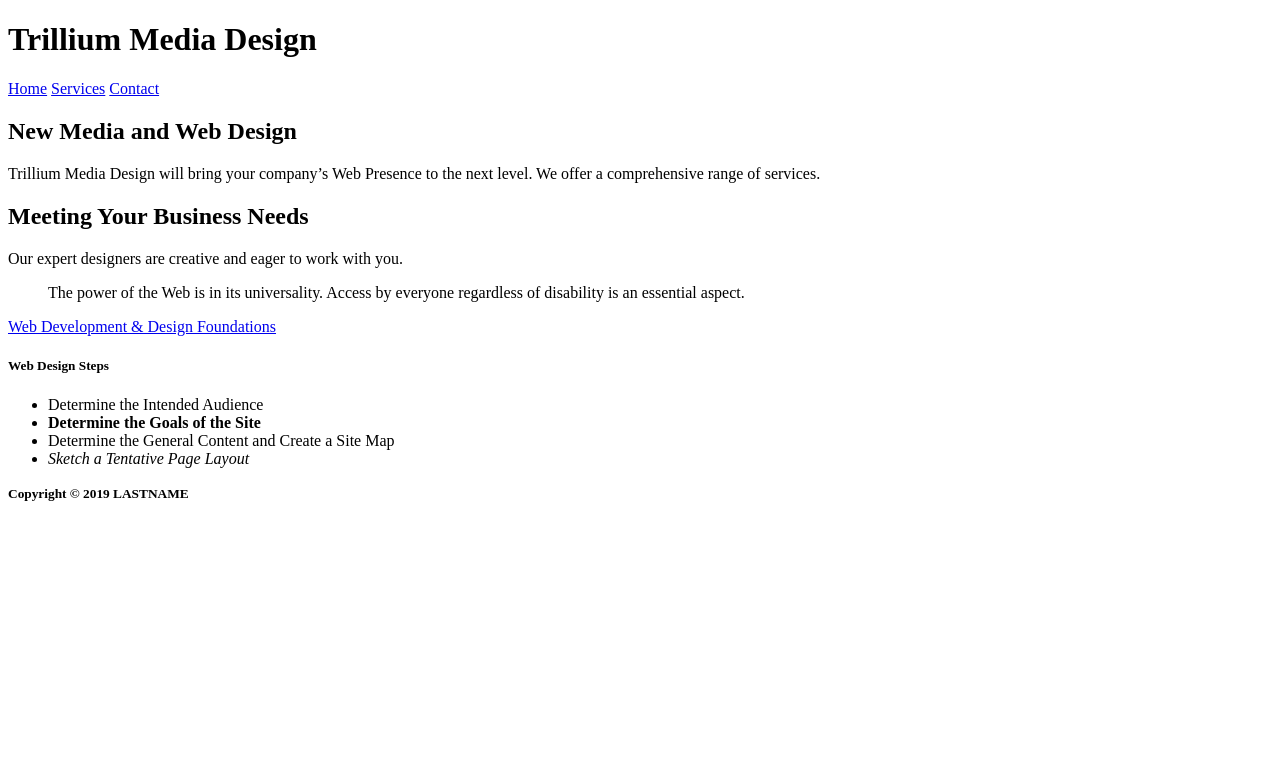
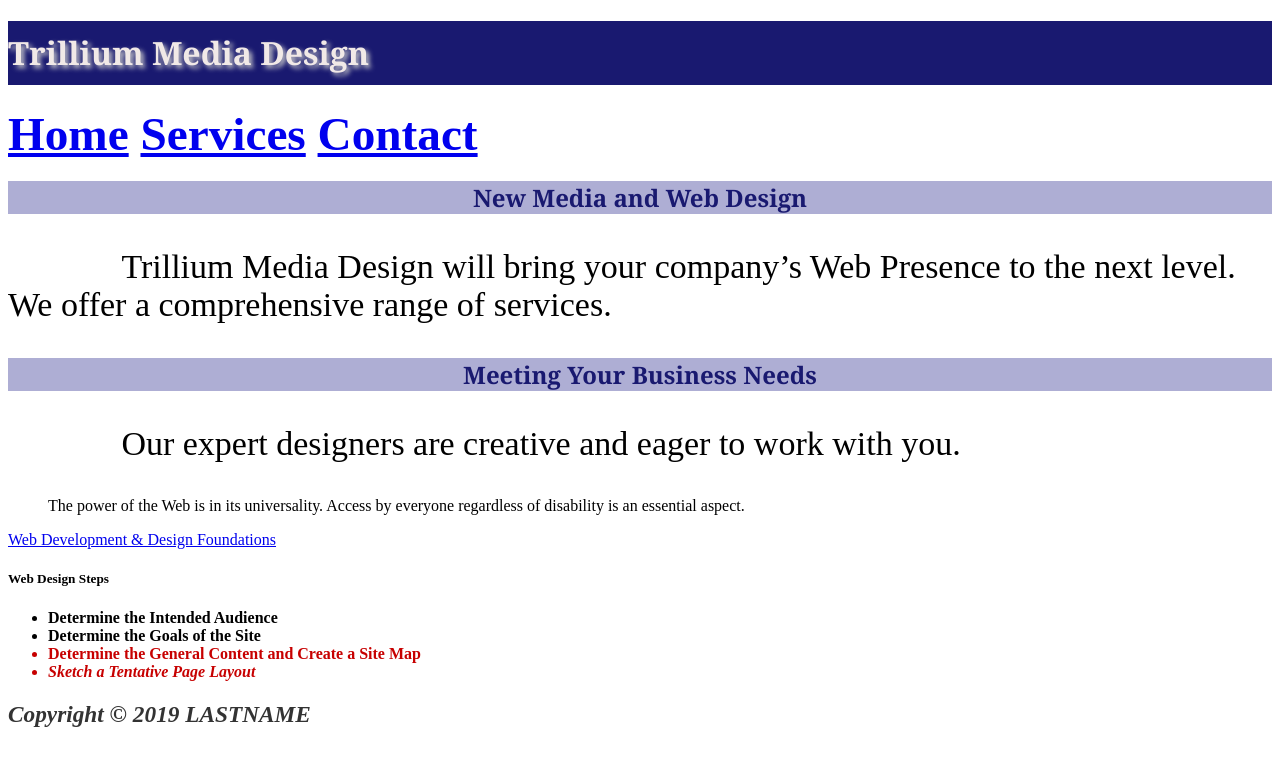
Before and after one commit to 44144Sp21/ch3inclassnotes-emilylloyd-19, a plain HTML site: page index.html in a window 1280 px wide. Drawn offline with Linux system fonts and the light colour scheme.

Commit message:
Ch.3InClassNotes
Completed the code for all pages, and created a style css file.

```diff
--- a/index.html
+++ b/index.html
@@ -1,10 +1,10 @@
 <!DOCTYPE html>
 <html lang="en">
 	<head>
-		<title>LASTNAME Chapter 3 InClass Notes</title>
+		<title>Lloyd Chapter 3 InClass Notes</title>
 		<meta charset="utf-8">
+        <link href="style.css" rel="stylesheet";
 	</head>
-    <body>
         <!-- Structural Elements - header, nav, main, footer -->
         <header>
             <h1>Trillium Media Design</h1>
@@ -32,8 +32,8 @@
             <ul>
                 <li>Determine the Intended Audience</li>
                 <li><strong>Determine the Goals of the Site</strong></li>
-                <li>Determine the General Content and Create a Site Map</li>
-                <li><em>Sketch a Tentative Page Layout</em></li>
+                <li class="feature">Determine the General Content and Create a Site Map</li>
+                <li class="feature"><em>Sketch a Tentative Page Layout</em></li>
             </ul>
 
         </main>
--- /dev/null
+++ b/style.css
@@ -0,0 +1,34 @@
+
+bodyid="wrapper"; {background-color: #C89D94;
+color: #F2D5CF;
+font-family: Arial, Verdana, sans-serif;
+}
+    h1 { background-color: #191970;
+color: #F1E9E7;
+font-family:Georgia, "Times New Roman" , serif;
+        line-height: 200%;
+        text-shadow: 3px 3px 5px #CCCCCC;
+}
+h2{background-color:#AEAED4;
+color:#191970;
+font-family:Georgia, "Times New Roman",serif;
+text-align:center;
+}
+p{font-size: .90cm;
+text-indent: 3cm;
+}
+ul{font-weight: bold;
+}
+nav{font-weight: bold;
+font-size:1.25cm;
+}
+footer{color:#333333;
+font-size:.74cm;
+font-style:italic;
+}
+#idrapper{margin-left:auto;
+margin-right:auto;
+width:80%;
+}
+.feature{color:#C70000;
+}
```
Also changed, not shown: services.html (+1 -1 lines).
